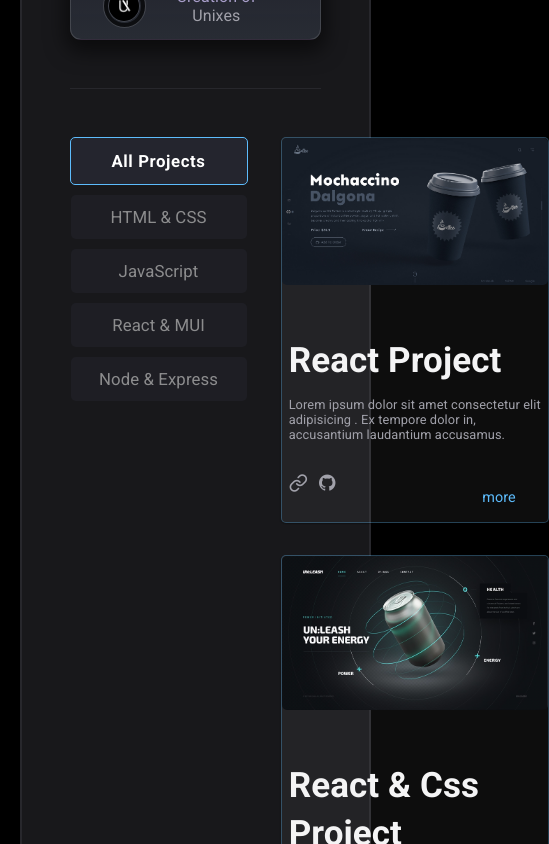
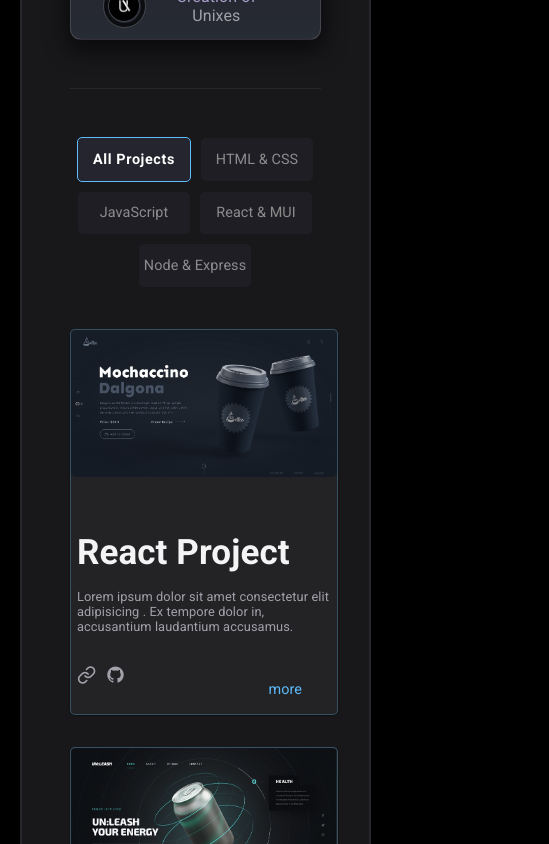
Before and after one commit to Yasserkaci/portfolio, a React (Vite) app: page / in a window 390 px wide. Shown: the part 1420-2264 px from the top of the page, 549 px wide, since content can reach past the window. Built offline with nearby package versions, Linux system fonts and the light colour scheme.

Commit message:
fixing my project

```diff
--- a/src/componentes/4-main/main.css
+++ b/src/componentes/4-main/main.css
@@ -123,3 +123,34 @@ main section.right-section.flex {
 .card a.link {
   font-size: 0.9rem;
   color: var(--blue);
+
+  margin-right: 12px;
+}
+
+/* =====================================
+  3- Responsive Design (media query)
+======================================== */
+
+@media (max-width: 600px) {
+  main.flex {
+    flex-direction: column;
+    gap: 2.64rem;
+    align-items: center;
+  }
+  main section.right-section{
+    flex-direction: column;
+  }
+
+  main section.left-section.flex {
+    flex-direction: row;
+    flex-wrap: wrap;
+    justify-content: center;
+    gap: 10px;
+  }
+
+  main section.left-section.flex button {
+    width: 7rem;
+    padding: 0.8rem 0;
+    font-size: 0.9rem;
+  }
+}
```
